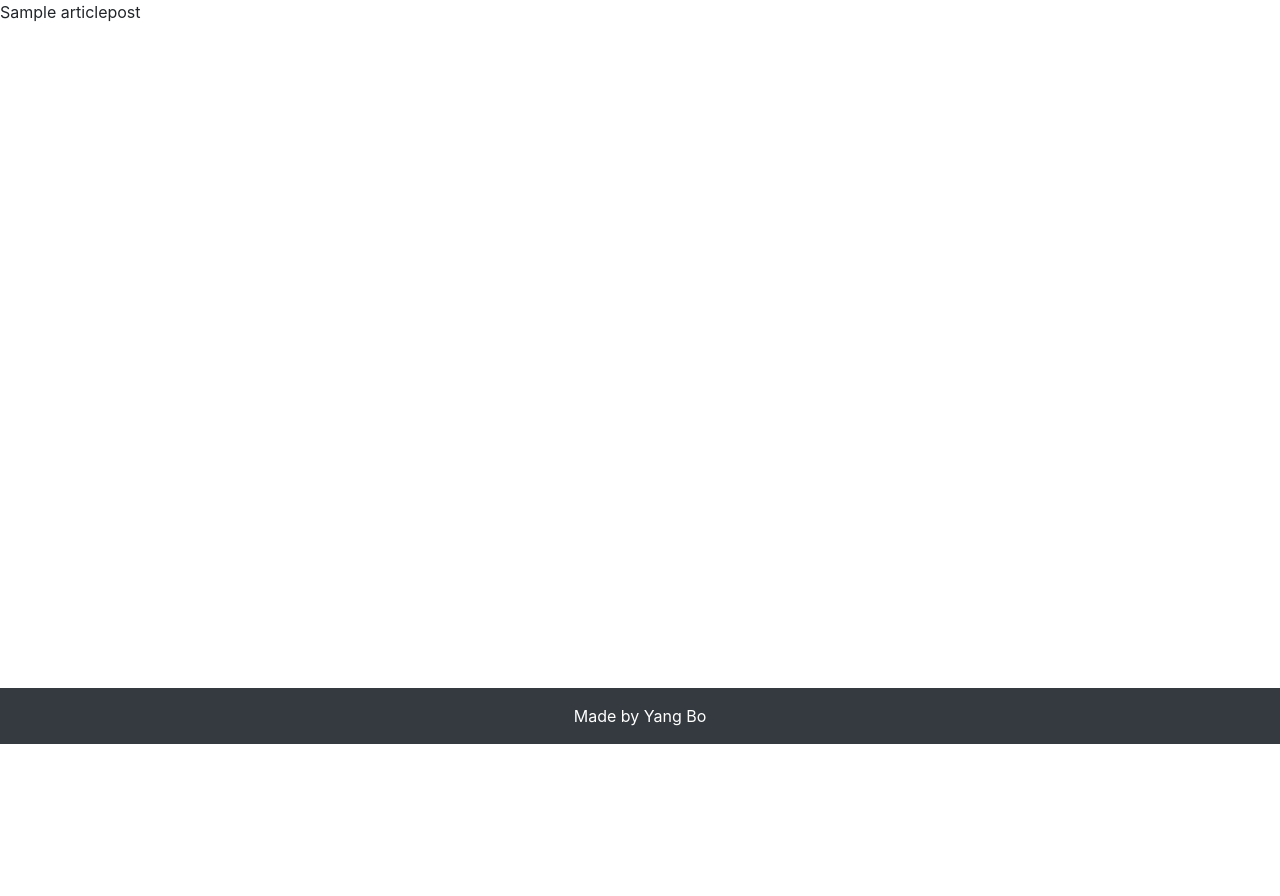
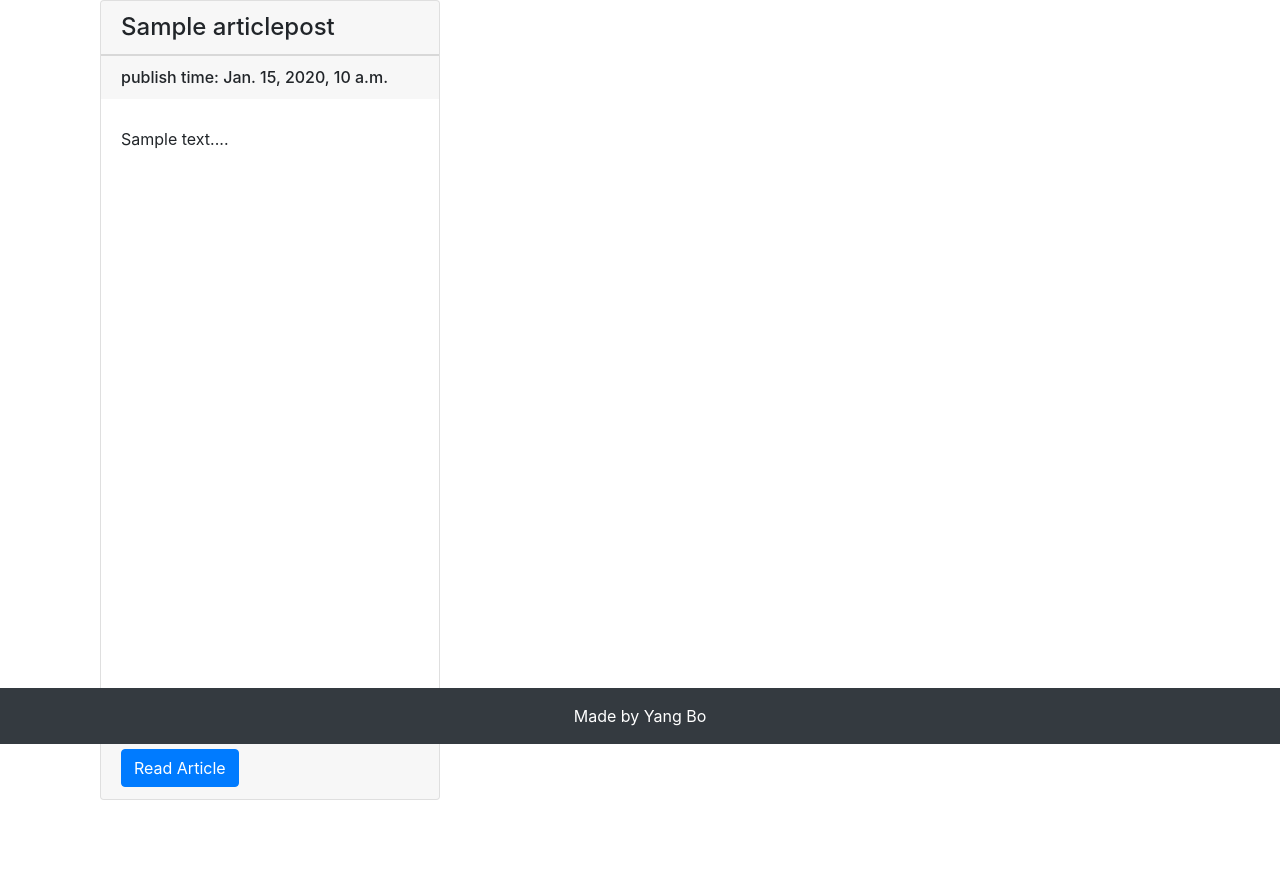
Before and after one commit to VictorBoYang/YB_BLOG, a Django app: page /article/article-list/ in a window 1280 px wide. Shown: the part 56-952 px from the top of the page. Before the commit the page ends 800 px from the top, so only its background shows below. Run offline with Django 3.2, Linux system fonts and the light colour scheme; tables that the repository leaves empty hold one stand-in row (values such as "Sample post"); some libraries are stand-ins or nearby versions.

Commit message:
finished basic Article-list,detail.

```diff
--- a/Article/urls.py
+++ b/Article/urls.py
@@ -5,5 +5,5 @@ app_name = 'Article'
 
 urlpatterns = [
     path('article-list/',views.article_list,name='article_list'),
-
+    path('article-detail/<int:id>',views.article_detail,name='article_detail'),
 ]
--- a/Article/views.py
+++ b/Article/views.py
@@ -7,3 +7,9 @@ def article_list(request):
     articles = models.ArticlePost.objects.all()
     context = {'articles':articles}
     return render(request,'article/list.html',context)
+
+
+def article_detail(request,id):
+    article = models.ArticlePost.objects.get(id=id)
+    context = {'article':article}
+    return render(request,'article/detail.html',context)
--- a/templates/article/list.html
+++ b/templates/article/list.html
@@ -2,7 +2,22 @@
 {% load static %}
 {% block title%}Home Page{% endblock title%}
 {% block content %}
-    {% for article in articles %}
-        <p>{{ article.title }}</p>
-    {% endfor %}
+<div class="container">
+    <div>
+        {% for article in articles %}
+        <div class="col-4 mb-4">
+            <div class="card h-100">
+                <h4 class="card-header">{{ article.title }}</h4>
+                <h6 class="card-footer">publish time: {{ article.create_time}}</h6>
+                <div class="card-body">
+                    <p class="card-text">{{ article.body|slice:'100'}}...</p>
+                </div>
+                <div class="card-footer">
+                    <a href="{% url 'Article:article_detail' article.id %}" class="btn btn-primary">Read Article</a>
+                </div>
+            </div>
+        </div>
+        {% endfor %}
+    </div>
+</div>
 {% endblock content %}
--- a/templates/header.html
+++ b/templates/header.html
@@ -5,7 +5,7 @@
         <div>
         <ul class="navbar-nav">
             <li>
-                <a class="nav-link" href="#">Articles</a>
+                <a class="nav-link" href="{% url 'Article:article_list' %}">Articles</a>
             </li>
         </ul>
         </div>
```
Also changed, not shown: templates/article/detail.html (added, +16 -0 lines).
